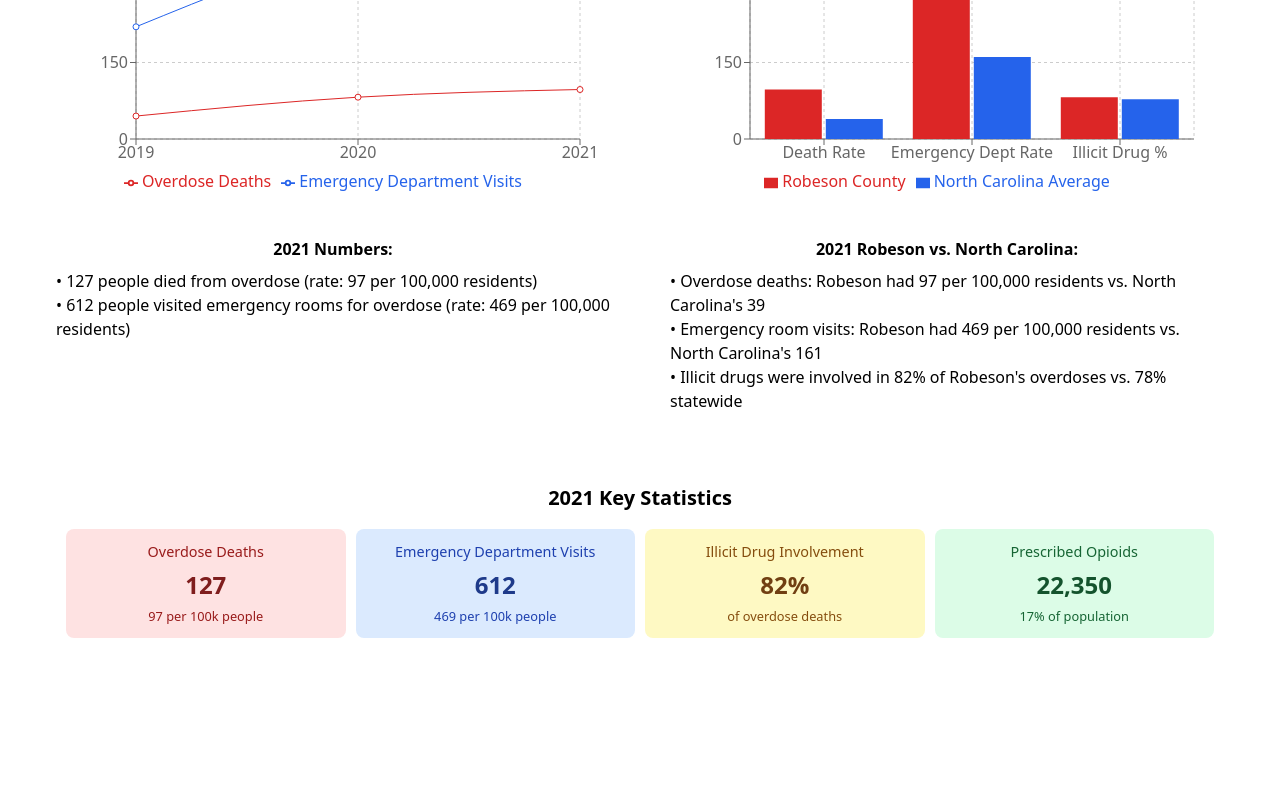
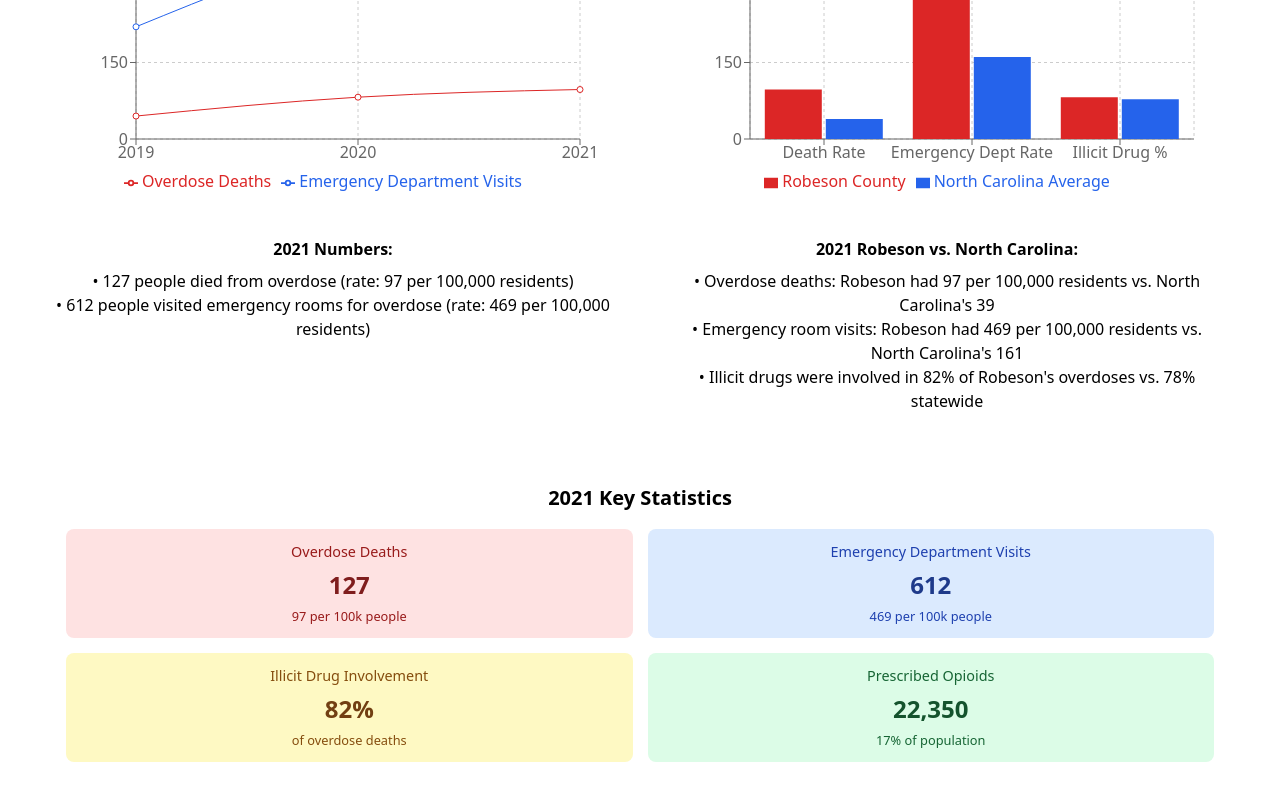
Before and after one commit to DewWork23/Robeson-opioid-dashboard, a React (Vite) app: page / in a window 1280 px wide. Shown: the part 967-1767 px from the top of the page. Before the commit the page ends 1661 px from the top, so only its background shows below. Built offline with nearby package versions, Linux system fonts and the light colour scheme.

Commit message:
Add settlement funds chart to dashboard

```diff
--- a/src/components/opioid-dashboard-component.jsx
+++ b/src/components/opioid-dashboard-component.jsx
@@ -162,7 +162,7 @@
                 </div>
                 <div style={{ marginTop: '1.5rem' }}>
                 <p style={{ fontWeight: 'bold', textAlign: 'center', marginBottom: '0.5rem' }}>2021 Numbers:</p>
-                  <div style={{ textAlign: 'left' }}>
+                <div style={{ textAlign: 'center' }}>
                 <p>&bull; 127 people died from overdose (rate: 97 per 100,000 residents)</p>
                 <p>&bull; 612 people visited emergency rooms for overdose (rate: 469 per 100,000 residents)</p>
                 </div>
@@ -192,7 +192,7 @@
                 </div>
                 <div style={{ marginTop: '1.5rem' }}>
                 <p style={{ fontWeight: 'bold', textAlign: 'center', marginBottom: '0.5rem' }}>2021 Robeson vs. North Carolina:</p>
-                  <div style={{ textAlign: 'left' }}>
+                <div style={{ textAlign: 'center' }}>
                 <p>&bull; Overdose deaths: Robeson had 97 per 100,000 residents vs. North Carolina&apos;s 39</p>
                  <p>&bull; Emergency room visits: Robeson had 469 per 100,000 residents vs. North Carolina&apos;s 161</p>
                 <p>&bull; Illicit drugs were involved in 82% of Robeson&apos;s overdoses vs. 78% statewide</p>
@@ -213,10 +213,11 @@
               </h3>
               <div style={{
               display: 'grid',
-                gridTemplateColumns: 'repeat(4, 1fr)',
-                gap: '10px',
+              gridTemplateColumns: 'repeat(2, 1fr)',
+              gap: '15px',
               padding: '0 10px'
                 }}>
+  {/* Row 1: Red and Blue cards */}
   <div style={{ backgroundColor: '#fee2e2', padding: '0.75rem', borderRadius: '8px', textAlign: 'center' }}>
     <p style={{ color: '#991b1b', marginBottom: '0.25rem', fontSize: '0.9rem' }}>Overdose Deaths</p>
     <p style={{ fontSize: '1.5rem', fontWeight: 'bold', color: '#7f1d1d', marginBottom: '0.25rem' }}>127</p>
@@ -227,6 +228,7 @@
     <p style={{ fontSize: '1.5rem', fontWeight: 'bold', color: '#1e3a8a', marginBottom: '0.25rem' }}>612</p>
     <p style={{ fontSize: '0.8rem', color: '#1e40af' }}>469 per 100k people</p>
   </div>
+  {/* Row 2: Yellow and Green cards */}
   <div style={{ backgroundColor: '#fef9c3', padding: '0.75rem', borderRadius: '8px', textAlign: 'center' }}>
     <p style={{ color: '#854d0e', marginBottom: '0.25rem', fontSize: '0.9rem' }}>Illicit Drug Involvement</p>
     <p style={{ fontSize: '1.5rem', fontWeight: 'bold', color: '#713f12', marginBottom: '0.25rem' }}>82%</p>
```
Lines whose indentation alone changed are shown as unchanged.
